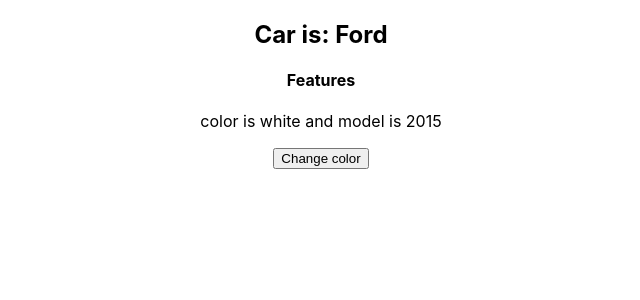
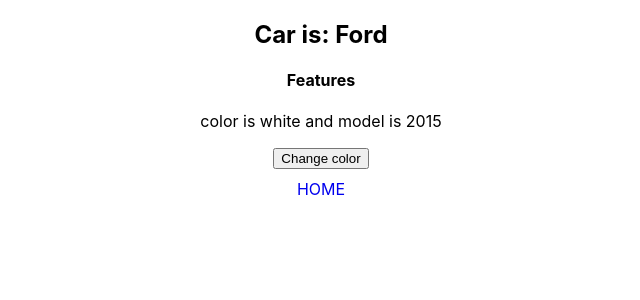
Before and after one commit to bhatappu11/ReactPractice, a React (Create React App) app: page /state in a window 1280 px wide. Shown: the top 300 px of the page, without its empty margins (319-959 px from the left). Built offline with nearby package versions, Linux system fonts and the light colour scheme.

Commit message:
[Arpitha]ADDED: link to go back to home page

```diff
--- a/src/pages/state/State.jsx
+++ b/src/pages/state/State.jsx
@@ -1,4 +1,5 @@
 import React, { Component } from 'react'
+import { BrowserRouter as Router, Route, Routes, Link } from 'react-router-dom';
 
 export default class State extends Component {
     constructor(props){
@@ -19,6 +20,7 @@ export default class State extends Component {
                 <h4>Features</h4>
                 <p>color is {this.state.color} and model is {this.state.model}</p>
                 <button onClick={this.handleColor}>Change color</button>
+                <div style={{padding: '10px'}}><Link style={{ textDecoration: "none"}} to="/">HOME</Link></div>
             </div>
         )
     }
```
